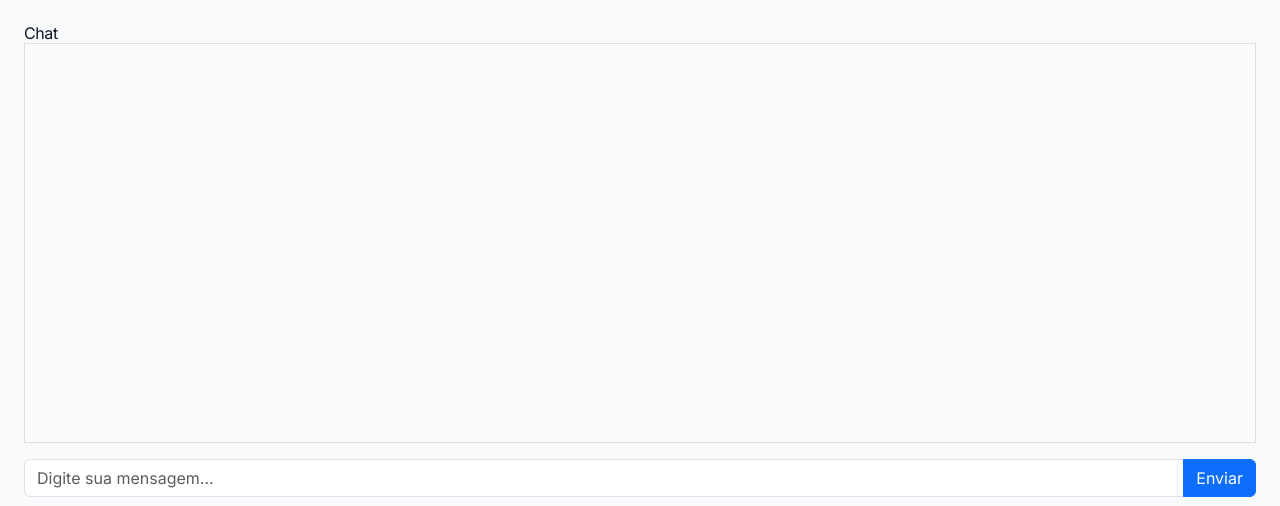
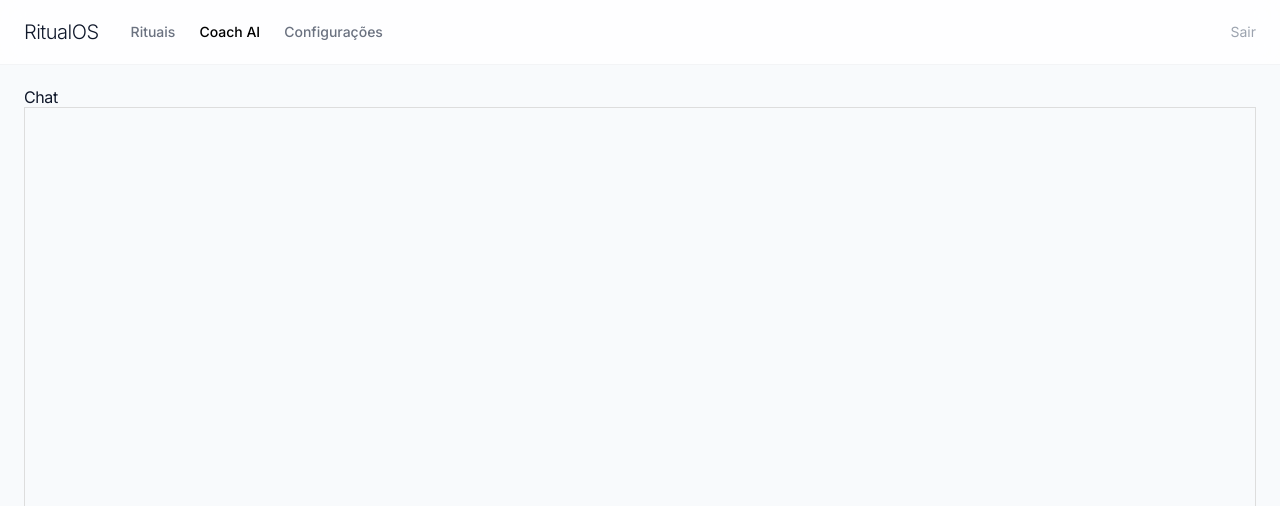
Before and after one commit to maikonthiago/taskflowai, a Flask app: page /chat in a window 1280 px wide. Shown: the top 506 px of the page. Run offline with Flask 3, Linux system fonts and the light colour scheme; the visitor is signed in with stand-in values (Sample User, id 1); data that the repository does not hold is empty; some libraries are stand-ins or nearby versions.

Commit message:
feat(ui): add responsive user navigation bar to main pages

```diff
--- a/templates/chat.html
+++ b/templates/chat.html
@@ -1,9 +1,11 @@
 {% extends "base.html" %}
 {% block title %}Chat{% endblock %}
 {% block content %}
+{% include 'includes/user_navbar.html' %}
 <div class="container-fluid p-4">
     <h2>Chat</h2>
-    <div id="chat-messages" style="height: 400px; overflow-y: auto; border: 1px solid #ddd; padding: 1rem; margin-bottom: 1rem;"></div>
+    <div id="chat-messages"
+        style="height: 400px; overflow-y: auto; border: 1px solid #ddd; padding: 1rem; margin-bottom: 1rem;"></div>
     <div class="input-group">
         <input type="text" id="message-input" class="form-control" placeholder="Digite sua mensagem...">
         <button class="btn btn-primary" onclick="sendMessage()">Enviar</button>
@@ -18,7 +20,7 @@ socket.on('new_message', (data) => {
     });
     function sendMessage() {
         const input = document.getElementById('message-input');
-    socket.emit('send_message', {room: 'general', message: input.value});
+        socket.emit('send_message', { room: 'general', message: input.value });
         input.value = '';
     }
 </script>
--- /dev/null
+++ b/templates/includes/user_navbar.html
@@ -0,0 +1,68 @@
+<nav
+    class="fixed bottom-0 left-0 w-full bg-white dark:bg-gray-900 border-t border-gray-200 dark:border-gray-800 pb-safe z-50 md:hidden">
+    <div class="flex justify-around items-center h-16">
+        <a href="{{ url_for('dashboard') }}"
+            class="flex flex-col items-center justify-center w-full h-full space-y-1 text-gray-500 hover:text-black dark:hover:text-white {{ 'text-black dark:text-white font-medium' if request.endpoint == 'dashboard' else '' }}">
+            <svg xmlns="http://www.w3.org/2000/svg" width="24" height="24" viewBox="0 0 24 24" fill="none"
+                stroke="currentColor" stroke-width="2" stroke-linecap="round" stroke-linejoin="round"
+                class="lucide lucide-target">
+                <circle cx="12" cy="12" r="10" />
+                <circle cx="12" cy="12" r="6" />
+                <circle cx="12" cy="12" r="2" />
+            </svg>
+            <span class="text-[10px]">Rituais</span>
+        </a>
+
+        <a href="{{ url_for('chat') }}"
+            class="flex flex-col items-center justify-center w-full h-full space-y-1 text-gray-500 hover:text-black dark:hover:text-white {{ 'text-black dark:text-white font-medium' if request.endpoint == 'chat' else '' }}">
+            <svg xmlns="http://www.w3.org/2000/svg" width="24" height="24" viewBox="0 0 24 24" fill="none"
+                stroke="currentColor" stroke-width="2" stroke-linecap="round" stroke-linejoin="round"
+                class="lucide lucide-message-circle">
+                <path d="m3 21 1.9-5.7a8.5 8.5 0 1 1 3.8 3.8z" />
+            </svg>
+            <span class="text-[10px]">Coach</span>
+        </a>
+
+        <a href="{{ url_for('settings') }}"
+            class="flex flex-col items-center justify-center w-full h-full space-y-1 text-gray-500 hover:text-black dark:hover:text-white {{ 'text-black dark:text-white font-medium' if request.endpoint == 'settings' else '' }}">
+            <svg xmlns="http://www.w3.org/2000/svg" width="24" height="24" viewBox="0 0 24 24" fill="none"
+                stroke="currentColor" stroke-width="2" stroke-linecap="round" stroke-linejoin="round"
+                class="lucide lucide-user">
+                <path d="M19 21v-2a4 4 0 0 0-4-4H9a4 4 0 0 0-4 4v2" />
+                <circle cx="12" cy="7" r="4" />
+            </svg>
+            <span class="text-[10px]">Perfil</span>
+        </a>
+    </div>
+</nav>
+
+<!-- Desktop Header (Visible only on md+) -->
+<header
+    class="hidden md:block fixed top-0 w-full bg-white/80 dark:bg-gray-900/80 backdrop-blur-md border-b border-gray-100 dark:border-gray-800 z-50">
+    <div class="container mx-auto px-6 h-16 flex items-center justify-between">
+        <div class="flex items-center gap-8">
+            <a href="{{ url_for('dashboard') }}" class="text-xl font-light tracking-tight">RitualOS</a>
+
+            <nav class="flex items-center gap-6">
+                <a href="{{ url_for('dashboard') }}"
+                    class="text-sm font-medium hover:text-gray-600 transition-colors {{ 'text-black' if request.endpoint == 'dashboard' else 'text-gray-500' }}">Rituais</a>
+                <a href="{{ url_for('chat') }}"
+                    class="text-sm font-medium hover:text-gray-600 transition-colors {{ 'text-black' if request.endpoint == 'chat' else 'text-gray-500' }}">Coach
+                    AI</a>
+                <a href="{{ url_for('settings') }}"
+                    class="text-sm font-medium hover:text-gray-600 transition-colors {{ 'text-black' if request.endpoint == 'settings' else 'text-gray-500' }}">Configurações</a>
+            </nav>
+        </div>
+
+        <div class="flex items-center gap-4">
+            {% if current_user.is_admin %}
+            <a href="{{ url_for('admin_console') }}"
+                class="text-xs bg-black text-white px-3 py-1.5 rounded-full hover:bg-gray-800 transition-colors">Admin</a>
+            {% endif %}
+            <a href="{{ url_for('logout') }}" class="text-sm text-gray-400 hover:text-red-500">Sair</a>
+        </div>
+    </div>
+</header>
+
+<!-- Spacer for content to not be hidden by fixed bars -->
+<div class="hidden md:block h-16"></div>
--- a/templates/ritual_dashboard.html
+++ b/templates/ritual_dashboard.html
@@ -1,6 +1,7 @@
 {% extends "base.html" %}
 
 {% block content %}
+{% include 'includes/user_navbar.html' %}
 <div class="container mx-auto px-4 py-8 max-w-3xl">
     <!-- Header Zen -->
     <div class="flex justify-between items-center mb-12">
--- a/templates/settings.html
+++ b/templates/settings.html
@@ -2,6 +2,7 @@
 {% block title %}Minha Conta - RitualOS{% endblock %}
 
 {% block content %}
+{% include 'includes/user_navbar.html' %}
 <div class="container py-5 max-w-4xl mx-auto">
     <div class="row g-5">
         <!-- Sidebar / Header on mobile -->
@@ -70,7 +71,8 @@
                         <div class="p-5">
                             {% if current_user.subscription_plan == 'free' %}
                             <p class="lead mb-4">Você está perdendo o <strong>Modo Resiliência</strong> e o
-                                <strong>Coach IA</strong>.</p>
+                                <strong>Coach IA</strong>.
+                            </p>
 
                             <div class="border rounded-xl p-4 mb-4 bg-orange-50 border-orange-200">
                                 <h5 class="fw-bold text-orange-700 mb-2">⚡ Upgrade Recomendado</h5>
```
Lines whose indentation alone changed are shown as unchanged.
